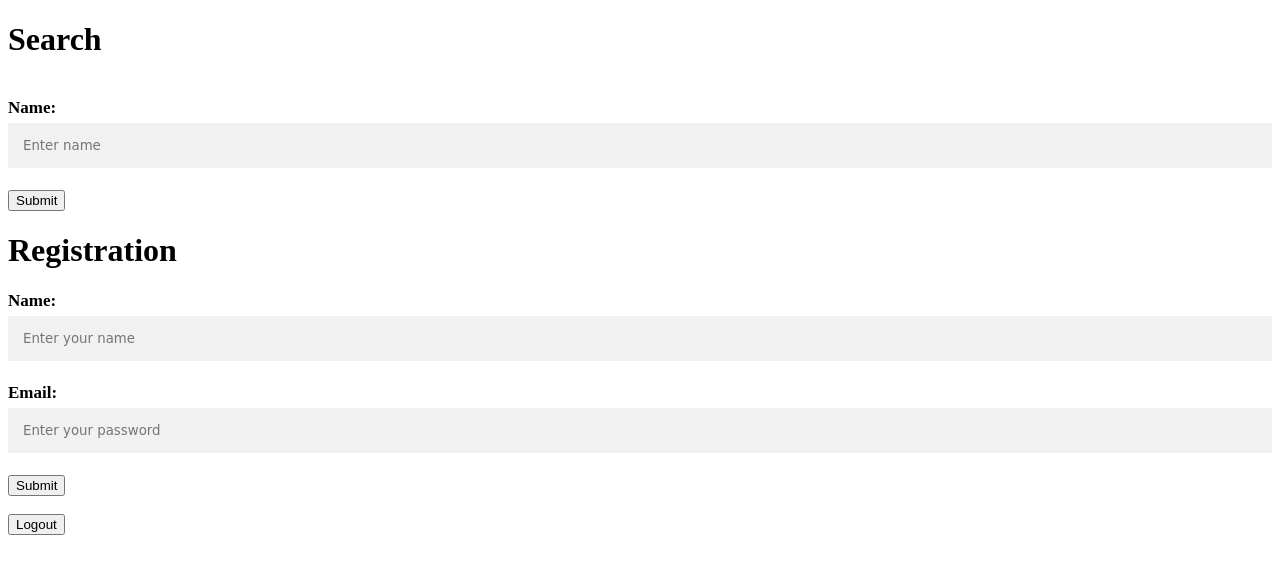
After one commit to TehilaBi/Hello-World_TehilaBiton, a Flask app: page /search-and-registration in a window 1280 px wide. The commit adds this page. Shown: the top 574 px of the page. Run offline with Flask 2, Linux system fonts and the light colour scheme.

Commit message:
Done EX9

```diff
--- a/flaskCV/app.py
+++ b/flaskCV/app.py
@@ -1,6 +1,11 @@
+from datetime import timedelta
+
 from flask import Flask, redirect, url_for, render_template
+from flask import request, session
 
 app = Flask(__name__)
+app.secret_key = '123'
+app.config['PERMANENT_SESSION_LIFETIME'] = timedelta(minutes=5)
 
 
 @app.route('/')
@@ -42,5 +47,32 @@
                            hobbies=['Sport', 'Baking', 'travel'])
 
 
+@app.route('/search-and-registration', methods=['GET', 'POST'])
+def assignment9():
+    username = ''
+    loggedIn = ''
+    userEmail = ''
+    search = False
+    usersList = [{'name': 'Avi', 'Email': 'Avi@gmail.com'},
+                 {'name': 'Gabi', 'Email': 'Gabi@gmail.com'}, {'name': 'Tehila', 'Email': 'Tehila@gmail.com'}]
+
+    if request.method == 'GET':
+        if 'name' in request.args:
+            username = request.args['name']
+            search = True
+    if request.method == 'POST':
+        username = request.form['username']
+        session['loggedIn'] = True
+        session['username'] = username
+    return render_template('assignment9.html',
+                           request_methods=request.method,
+                           username=username, loggedIn=loggedIn, users=usersList, userEmail=userEmail, search=search)
+
+@app.route('/Log_out')
+def Log_out():
+    session.pop('username')
+    session['loggedIn'] = False
+    return redirect('/search-and-registration')
+
 if __name__ == '__main__':
     app.run(debug=True)
--- a/flaskCV/templates/Contact Me Page.html
+++ b/flaskCV/templates/Contact Me Page.html
@@ -13,6 +13,11 @@
 
     <form></form>
         <div class="container">
+            {%  if session.loggedIn %}
+                <h1> Hello, {{ session.get('username') }}</h1>
+            {% else %}
+                <h1> Hello, Stranger</h1>
+            {% endif %}
             <h1> Have Some Questions?</h1>
             <hr>
 
--- a/flaskCV/templates/Resume Page.html
+++ b/flaskCV/templates/Resume Page.html
@@ -13,6 +13,7 @@
             <a href='/'><button type="submit" class="Rbuttun"> Return to Home Page</button></a>
 
             <div class="header">
+
                 <h3>  My Resume </h3>
             </div>
             <a href={{ url_for('static', filename= 'Tehila Biton CV.pdf') }} download="Tehila_Biton_CV"><button class= 'CVbuttun' >Download full CV</button></a>
--- /dev/null
+++ b/flaskCV/templates/assignment9.html
@@ -0,0 +1,48 @@
+<!DOCTYPE html>
+<html lang="en">
+<head>
+    <meta charset="UTF-8">
+    <title>Search and Registration</title>
+    <link rel="stylesheet" href="{{ url_for('static', filename= 'CSS/Contact Me.css') }}">
+    <script src={{url_for('static', filename='JS/JS.js') }}></script>
+
+</head>
+<body>
+    <div class="grid-container">
+        <form action="/search-and-registration" method="get">
+            <h1> Search </h1>
+            <br>
+            <label for="name"><b>Name: </b></label>
+            <input type="text" placeholder="Enter name"  name="name">
+
+            <input type="submit">
+        </form>
+
+        {%  if search %}
+            {% for user in users%}
+                {% if user.name==username or username==''%}
+                    <h3>{{ user.name }}</h3>
+                    <h3>{{ user.Email }}</h3>
+               {% endif %}
+            {% endfor %}
+         {% endif %}
+
+         {%  if session.loggedIn %}
+                    <h2> Hello, {{ username }} </h2>
+         {% else %}
+             <form action="/search-and-registration" method="post">
+                 <h1> Registration</h1>
+                 <label for="username"><b>Name: </b></label>
+                 <input type="text" placeholder="Enter your name"  name="username" required>
+                 <label for="password"><b>Email: </b></label>
+                 <input type="text" placeholder="Enter your password"  name="password" required>
+                 <input type="submit">
+            </form>
+         {% endif %}
+    <br>
+        <a href='/Log_out' ><button  >Logout</button></a>
+
+     </div>
+
+</body>
+</html>
```
Also changed, not shown: flaskCV/templates/Home Page.html (+7 -0 lines).
